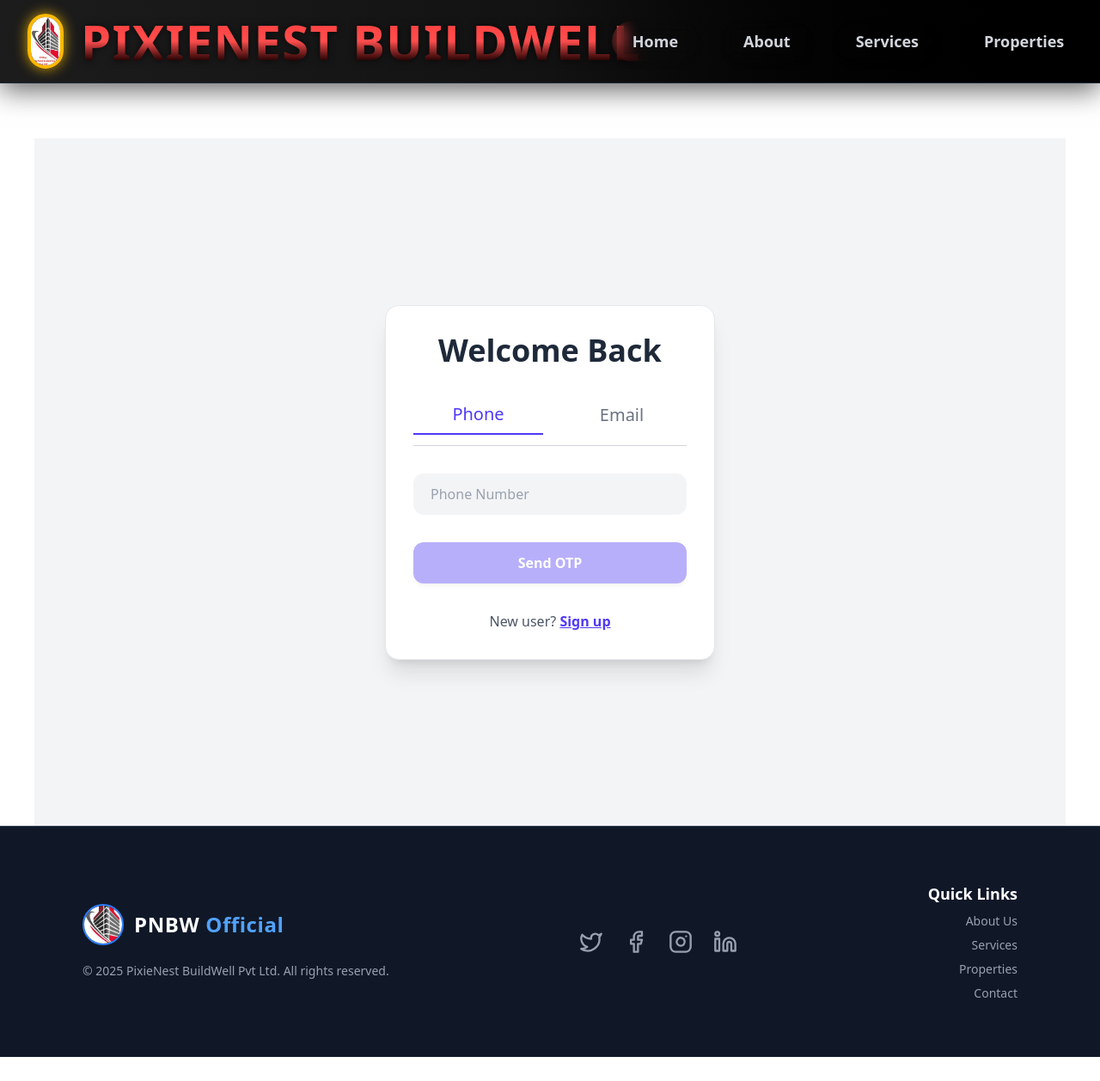
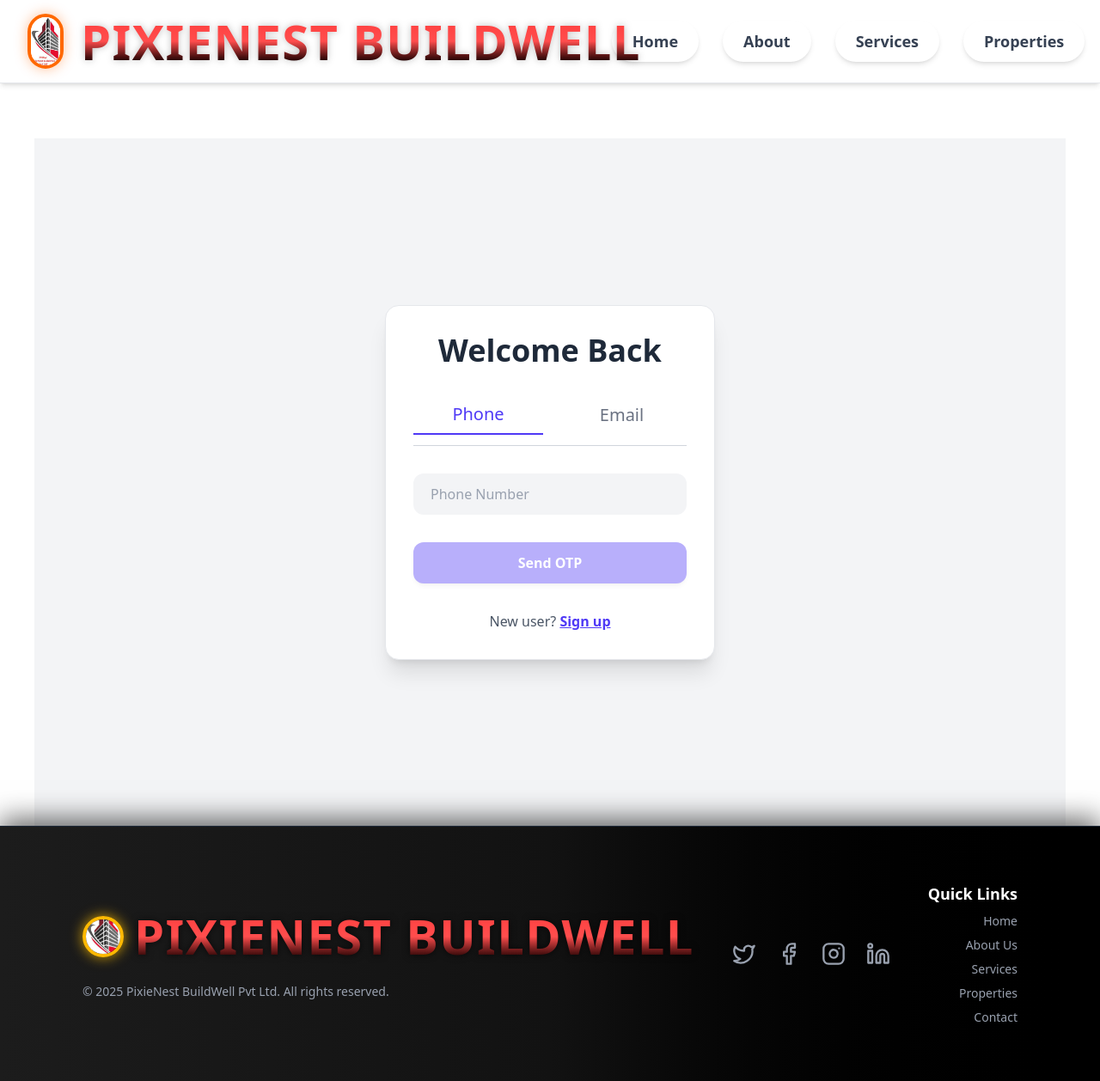
Before and after one commit to ashtoshsharansrivastava/pnbw_website, a React (Vite) app in the folder pnbw_website/my-app/: page /login in a window 1280 px wide. Shown: the top 1258 px of the page at 86% size. Before the commit the page ends 1230 px from the top, so only its background shows below. Built offline with nearby package versions, Linux system fonts and the light colour scheme; no server answers; a web font is replaced by a local one.

Commit message:
i have changes the theme to white

```diff
--- a/pnbw_website/my-app/src/components/Footer.jsx
+++ b/pnbw_website/my-app/src/components/Footer.jsx
@@ -1,23 +1,39 @@
 import React from 'react';
-import { Link } from 'react-router-dom'; // Import Link
-import { Twitter, Facebook, Instagram, Linkedin } from 'lucide-react'; // Importing Lucide icons
+import { Link } from 'react-router-dom';
+import { motion } from 'framer-motion';
+import { Twitter, Facebook, Instagram, Linkedin } from 'lucide-react';
+// We don't need a custom CSS file for this approach, so we can remove this import if it exists.
+// import './Footer.css';
 
 export default function Footer() {
+  const socialIcons = [
+    { href: 'https://x.com', icon: Twitter, color: 'hover:text-[#1DA1F2]' },
+    { href: 'https://facebook.com', icon: Facebook, color: 'hover:text-[#4267B2]' },
+    { href: 'https://instagram.com', icon: Instagram, color: 'hover:text-[#E1306C]' },
+    { href: 'https://linkedin.com', icon: Linkedin, color: 'hover:text-[#0077B5]' },
+  ];
+
   return (
-    <footer className="bg-gray-900 text-white py-12 sm:py-16 border-t border-gray-700">
+    <footer className="bg-gradient-to-r from-[#1c1c1c] via-[#121212] to-black text-white py-12 sm:py-16 border-t border-gray-800 shadow-[0_-8px_30px_rgba(0,0,0,0.6)]">
       <div className="max-w-7xl mx-auto px-6 lg:px-12 xl:px-24 flex flex-col sm:flex-row items-center justify-between gap-8">
-
         {/* Logo and Copyright */}
         <div className="flex flex-col items-center sm:items-start text-center sm:text-left space-y-3">
           <Link to="/" className="flex items-center gap-3">
-            {/* Assuming logo is accessible here, or you can use a text logo */}
-            <img
-              src="/images/logo.jpg" // Ensure this path is correct for your project
+            <motion.img
+              src="/images/logo.jpg"
               alt="PNBW Official Logo"
-              className="w-12 h-12 rounded-full object-cover border-2 border-blue-500"
+              className="w-12 h-12 rounded-full object-cover border-4 border-amber-400 shadow-[0_0_15px_rgba(255,191,0,0.8)]"
+              initial={{ rotate: 0, scale: 1 }}
+              whileHover={{ rotate: -12, scale: 1.12 }}
+              transition={{ type: 'spring', stiffness: 280, damping: 18 }}
             />
-            <span className="text-2xl font-extrabold text-white tracking-wide">
-              PNBW <span className="text-blue-400">Official</span>
+            <span className="header-title text-3xl font-extrabold tracking-wide">
+              <span
+                // This is the original text styling, which works perfectly on a dark background.
+                className="bg-gradient-to-t from-[#000000] via-[#ff4d4d] to-[#ff3b3b] bg-clip-text text-transparent drop-shadow-[0_0_4px_rgba(0,0,0,0.65)]"
+              >
+                PixieNest BuildWell
+              </span>
             </span>
           </Link>
           <p className="text-gray-400 text-sm mt-2">
@@ -27,51 +43,29 @@
 
         {/* Social Media Links */}
         <div className="flex gap-6 text-2xl">
-          <a
-            href="https://x.com/Pixienestbuild"
-            target="_blank"
-            rel="noopener noreferrer"
-            aria-label="Twitter"
-            className="text-gray-400 hover:text-blue-400 transition-colors duration-300 transform hover:scale-110"
-          >
-            <Twitter size={28} />
-          </a>
-          <a
-            href="https://facebook.com"
-            target="_blank"
-            rel="noopener noreferrer"
-            aria-label="Facebook"
-            className="text-gray-400 hover:text-blue-600 transition-colors duration-300 transform hover:scale-110"
-          >
-            <Facebook size={28} />
-          </a>
-          <a
-            href="https://www.instagram.com/pixienestbuildwell/"
-            target="_blank"
-            rel="noopener noreferrer"
-            aria-label="Instagram"
-            className="text-gray-400 hover:text-pink-500 transition-colors duration-300 transform hover:scale-110"
-          >
-            <Instagram size={28} />
-          </a>
-          <a
-            href="https://linkedin.com"
-            target="_blank"
-            rel="noopener noreferrer"
-            aria-label="LinkedIn"
-            className="text-gray-400 hover:text-blue-700 transition-colors duration-300 transform hover:scale-110"
-          >
-            <Linkedin size={28} />
-          </a>
+          {socialIcons.map(({ href, icon: Icon, color }) => (
+            <motion.a
+              key={href}
+              href={href}
+              target="_blank"
+              rel="noopener noreferrer"
+              className={`text-gray-400 ${color} transition-colors duration-300 transform hover:scale-125`}
+              whileHover={{ scale: 1.25 }}
+              transition={{ type: 'spring', stiffness: 300 }}
+            >
+              <Icon size={28} />
+            </motion.a>
+          ))}
         </div>
 
-        {/* Quick Links (Optional, can be expanded) */}
+        {/* Quick Links */}
         <div className="flex flex-col items-center sm:items-end text-center sm:text-right space-y-2">
           <h3 className="text-lg font-semibold text-white mb-2">Quick Links</h3>
-          <Link to="/about" className="text-gray-400 hover:text-white transition-colors duration-300 text-sm">About Us</Link>
-          <Link to="/services" className="text-gray-400 hover:text-white transition-colors duration-300 text-sm">Services</Link>
-          <Link to="/properties" className="text-gray-400 hover:text-white transition-colors duration-300 text-sm">Properties</Link>
-          <Link to="/contact" className="text-gray-400 hover:text-white transition-colors duration-300 text-sm">Contact</Link>
+          <Link to="/" className="text-gray-400 hover:text-amber-400 transition-colors duration-300 text-sm">Home</Link>
+          <Link to="/about" className="text-gray-400 hover:text-amber-400 transition-colors duration-300 text-sm">About Us</Link>
+          <Link to="/services" className="text-gray-400 hover:text-amber-400 transition-colors duration-300 text-sm">Services</Link>
+          <Link to="/properties" className="text-gray-400 hover:text-amber-400 transition-colors duration-300 text-sm">Properties</Link>
+          <Link to="/contact" className="text-gray-400 hover:text-amber-400 transition-colors duration-300 text-sm">Contact</Link>
         </div>
       </div>
     </footer>
--- a/pnbw_website/my-app/src/components/Header.jsx
+++ b/pnbw_website/my-app/src/components/Header.jsx
@@ -11,13 +11,13 @@
 
   // Premium base styles
   const btnBase =
-    'px-6 py-2.5 text-lg rounded-full font-semibold transition-all duration-300 ease-in-out transform hover:scale-105 shadow-md backdrop-blur-sm';
+    'px-6 py-2.5 text-lg rounded-full font-semibold transition-all duration-300 ease-in-out transform hover:scale-105 shadow-md';
   const navIdle =
-    'text-gray-300 hover:text-amber-300 hover:drop-shadow-[0_0_8px_rgba(255,191,0,0.6)]';
+    'text-gray-700 hover:text-orange-500 hover:drop-shadow-[0_0_8px_rgba(255,100,0,0.4)]';
   const navActive =
-    'text-amber-400 border-b-4 border-amber-400 pb-1.5 font-extrabold drop-shadow-[0_0_6px_rgba(255,191,0,0.8)]';
+    'text-orange-600 border-b-4 border-orange-600 pb-1.5 font-extrabold drop-shadow-[0_0_6px_rgba(255,100,0,0.6)]';
   const authBtn =
-    'bg-gradient-to-r from-amber-500 via-orange-600 to-red-600 text-white hover:from-amber-600 hover:via-orange-700 hover:to-red-700 shadow-lg hover:shadow-amber-500/50';
+    'bg-gradient-to-r from-orange-500 to-red-600 text-white hover:from-orange-600 hover:to-red-700 shadow-lg hover:shadow-orange-500/50';
 
   const navLinks = [
     { to: '/', label: 'Home', exact: true },
@@ -33,12 +33,12 @@
   };
 
   return (
-    <header className="sticky top-0 z-50 flex items-center justify-between px-8 py-4 bg-gradient-to-r from-[#1c1c1c] via-[#121212] to-black backdrop-blur-2xl shadow-[0_8px_30px_rgba(0,0,0,0.6)] border-b border-gray-800">
+    <header className="sticky top-0 z-50 flex items-center justify-between px-8 py-4 bg-white shadow-md border-b border-gray-200">
       <Link to="/" className="flex items-center gap-5">
         <motion.img
           src="/images/logo.jpg"
           alt="PNBW Official Logo"
-          className="w-16 h-16 rounded-full object-cover border-4 border-amber-400 shadow-[0_0_15px_rgba(255,191,0,0.8)]"
+          className="w-16 h-16 rounded-full object-cover border-4 border-orange-500 shadow-[0_0_15px_rgba(255,100,0,0.4)]"
           initial={{ rotate: 0, scale: 1 }}
           whileHover={{ rotate: 12, scale: 1.12 }}
           transition={{ type: 'spring', stiffness: 280, damping: 18 }}
@@ -50,7 +50,8 @@
           transition={{ duration: 0.8, ease: 'easeOut', delay: 0.25 }}
         >
           <span
-            className="bg-gradient-to-t from-[#000000] via-[#ff4d4d] to-[#ff3b3b] bg-clip-text text-transparent drop-shadow-[0_0_4px_rgba(0,0,0,0.65)]"
+            // Added text-stroke for contrast on a light background
+            className="bg-gradient-to-t from-[#000000] via-[#ff4d4d] to-[#ff3b3b] bg-clip-text text-transparent drop-shadow-[0_0_4px_rgba(0,0,0,0.25)] text-stroke"
           >
             PixieNest BuildWell
           </span>
--- a/pnbw_website/my-app/src/pages/About.jsx
+++ b/pnbw_website/my-app/src/pages/About.jsx
@@ -6,25 +6,41 @@
       {/* Edge-to-edge container with responsive padding */}
       <div className="w-full max-w-7xl mx-auto px-6 lg:px-12 xl:px-24 space-y-16 sm:space-y-20">
 
-        {/* ── Hero Section ───────────────────────────────────────────────────── */}
-        <header className="text-center space-y-6 px-4">
+        {/* ── Hero Section (Design Modified) ─────────────────────────────────── */}
+        <section className="text-center bg-gradient-to-b from-white via-blue-50 to-white rounded-2xl p-12 shadow-sm">
+          <div className="max-w-4xl mx-auto">
             <h1 className="text-5xl sm:text-6xl font-extrabold text-gray-900 leading-tight">
               About <span className="text-blue-600">PNBW Officials</span>
             </h1>
+            <div className="mt-6 mb-8 w-24 h-1.5 bg-blue-600 mx-auto rounded-full" />
             <p className="text-gray-700 text-xl sm:text-2xl max-w-3xl mx-auto">
               Building trust, delivering dreams—your partner in real estate excellence.
             </p>
-        </header>
+          </div>
+        </section>
 
-        {/* ── Our Story ──────────────────────────────────────────────── */}
-        <section className="bg-white p-8 sm:p-10 rounded-xl shadow-lg space-y-6 border border-gray-100">
-          <h2 className="text-3xl sm:text-4xl font-bold text-gray-900 border-b-2 border-blue-500 pb-3 mb-4">Our Story</h2>
+        {/* ── Our Story (Design Modified) ────────────────────────────────── */}
+        <section className="bg-white p-8 sm:p-12 rounded-2xl shadow-lg border border-gray-100">
+          <div className="grid grid-cols-1 lg:grid-cols-3 gap-x-12 gap-y-8 items-start">
+            {/* Left Column: Heading */}
+            <div className="lg:col-span-1">
+              <h2 className="text-4xl sm:text-5xl font-bold text-gray-900 leading-tight border-l-4 border-blue-600 pl-6">
+                Our
+                <br />
+                Story
+              </h2>
+            </div>
+
+            {/* Right Column: Content */}
+            <div className="lg:col-span-2 space-y-5">
               <p className="text-gray-800 leading-relaxed text-lg">
-            **PixieNest BuildWell Pvt Ltd**, operating as PNBW Officials, was founded on **February 12, 2018**, by the visionary duo, **Mr. Hans Raj Singh** and **Mrs. Moni Singh**. Their journey began with a shared passion to revolutionize the real estate landscape in India, making property transactions transparent, accessible, and truly rewarding for everyone involved.
+                <strong>PixieNest BuildWell Pvt Ltd</strong>, operating as PNBW Officials, was founded on <strong>February 12, 2018</strong>, by the visionary duo, <strong>Mr. Hans Raj Singh</strong> and <strong>Mrs. Moni Singh</strong>. Their journey began with a shared passion to revolutionize the real estate landscape in India, making property transactions transparent, accessible, and truly rewarding for everyone involved.
               </p>
               <p className="text-gray-800 leading-relaxed text-lg">
                 What started as a commitment to redefine real estate has blossomed into a trusted platform, connecting countless individuals with their ideal properties and empowering partners across the nation. We blend cutting-edge technology with deep industry expertise, ensuring a seamless experience from your first search to the final handshake.
               </p>
+            </div>
+          </div>
         </section>
 
         {/* ── Our Vision ───────────────────────────────────────── */}
@@ -127,9 +143,12 @@
           <div className="grid grid-cols-1 md:grid-cols-2 gap-8">
             {/* Founder 1: Mr. Hans Raj Singh */}
             <div className="flex flex-col items-center text-center p-6 bg-blue-50 rounded-lg shadow-md">
-              <div className="w-32 h-32 rounded-full bg-blue-200 flex items-center justify-center text-blue-800 text-5xl font-bold mb-4 overflow-hidden">
-                {/* Placeholder for image - in a real app, use an actual image */}
-                <img src="https://placehold.co/128x128/ADD8E6/00008B?text=HRS" alt="Mr. Hans Raj Singh" className="w-full h-full object-cover"/>
+              <div className="w-32 h-32 rounded-full mb-4 overflow-hidden flex items-center justify-center bg-gray-200">
+                <img
+                  src="/images/hans-raj-singh.jpg"
+                  alt="Mr. Hans Raj Singh, Co-Founder & CEO"
+                  className="w-full h-full object-cover"
+                />
               </div>
               <h3 className="text-2xl font-semibold text-gray-900">Mr. Hans Raj Singh</h3>
               <p className="text-blue-600 text-lg">Co-Founder & CEO</p>
@@ -139,9 +158,12 @@
             </div>
             {/* Founder 2: Mrs. Moni Singh */}
             <div className="flex flex-col items-center text-center p-6 bg-blue-50 rounded-lg shadow-md">
-              <div className="w-32 h-32 rounded-full bg-pink-200 flex items-center justify-center text-pink-800 text-5xl font-bold mb-4 overflow-hidden">
-                {/* Placeholder for image - in a real app, use an actual image */}
-                <img src="https://placehold.co/128x128/FFB6C1/800000?text=MS" alt="Mrs. Moni Singh" className="w-full h-full object-cover"/>
+              <div className="w-32 h-32 rounded-full mb-4 overflow-hidden flex items-center justify-center bg-gray-200">
+                <img
+                  src="/images/moni-singh.jpg"
+                  alt="Mrs. Moni Singh, Co-Founder & COO"
+                  className="w-full h-full object-cover"
+                />
               </div>
               <h3 className="text-2xl font-semibold text-gray-900">Mrs. Moni Singh</h3>
               <p className="text-blue-600 text-lg">Co-Founder & COO</p>
```
Also changed, not shown: pnbw_website/my-app/src/components/MapEmbed.jsx (+11 -14 lines), pnbw_website/my-app/src/pages/Home.jsx (+14 -12 lines). Lines whose indentation alone changed are shown as unchanged.
